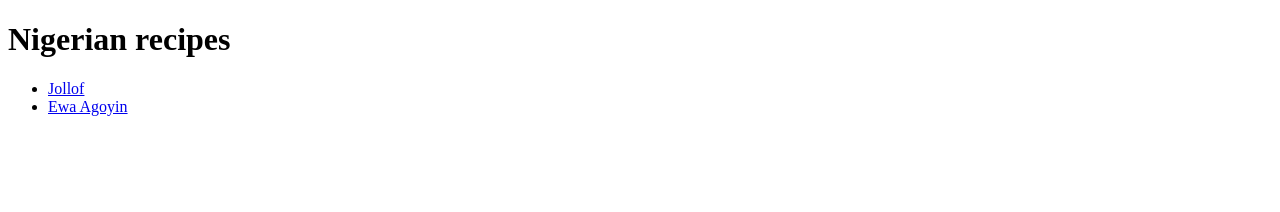
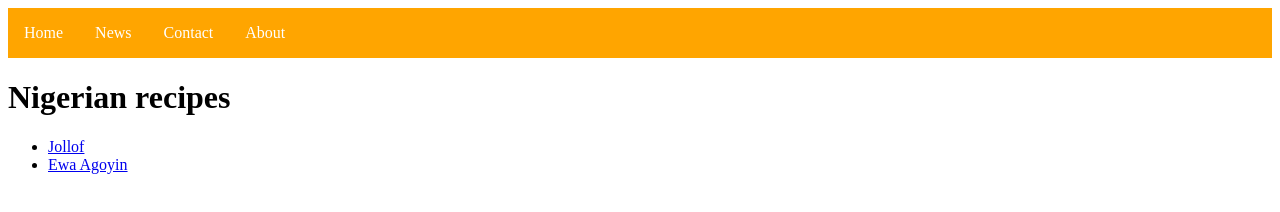
Before and after one commit to Maro-Umuomo/odin-recipes, a plain HTML site: page index.html in a window 1280 px wide. Drawn offline with Linux system fonts and the light colour scheme.

Commit message:
Add styling for menu bar

```diff
--- a/index.html
+++ b/index.html
@@ -4,9 +4,16 @@
     <meta charset="UTF-8">
     <meta http-equiv="X-UA-Compatible" content="IE=edge">
     <meta name="viewport" content="width=device-width, initial-scale=1.0">
+    <link rel="stylesheet" href="../odin-recipes/recipes/css/style.css">
     <title>Document</title>
 </head>
 <body>
+    <ul class="menubar">
+        <li class="menulist"><a class="menanch" href="#home">Home</a></li>
+        <li class="menulist"><a class="menanch" href="#news">News</a></li>
+        <li class="menulist"><a class="menanch" href="#contact">Contact</a></li>
+        <li class="menulist"><a class="menanch" href="#about">About</a></li>
+    </ul>
     <h1>Nigerian recipes</h1>
     <ul>
         <li>
--- /dev/null
+++ b/recipes/css/style.css
@@ -0,0 +1,21 @@
+/* style.css */
+.menubar {
+    list-style-type: none;
+    margin: 0;
+    padding: 0;
+    overflow: hidden;
+    background-color: orange;
+}
+.menulist {
+    float: left;
+}
+.menulist .menanch {
+    display: block;
+    color: white;
+    text-align: center;
+    padding: 16px;
+    text-decoration: none;
+}
+.menulist .menanch:hover {
+    background-color: orangered;
+}
```
